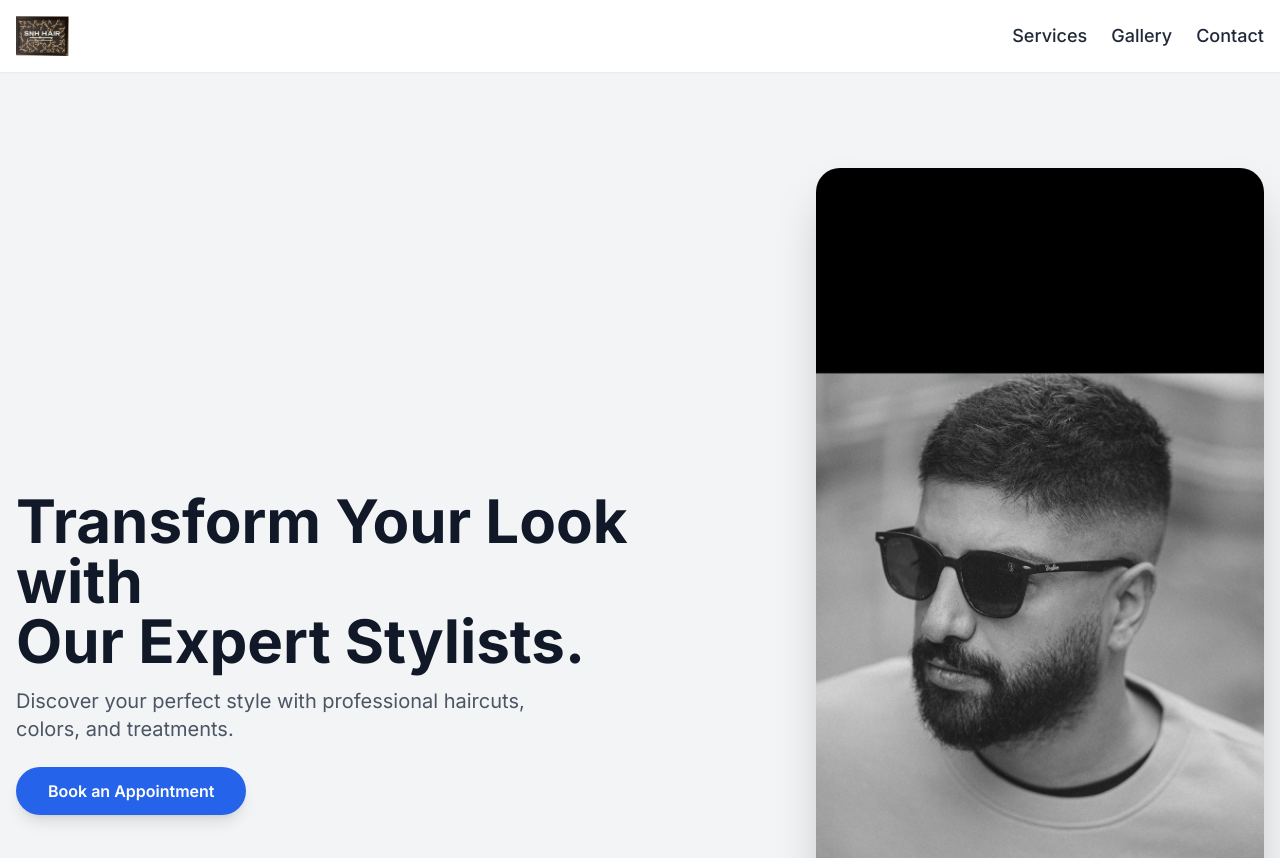
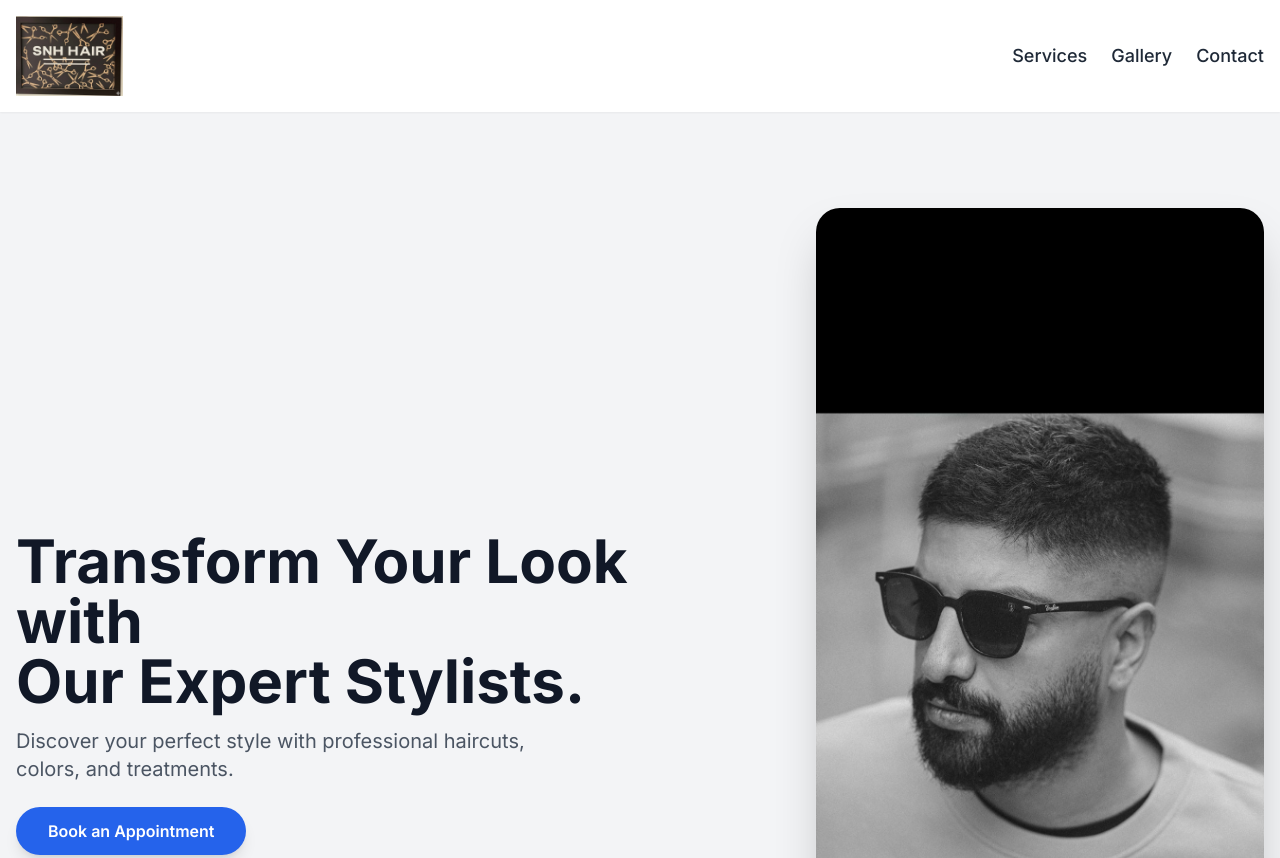
Before and after one commit to balimandeep1/snhair, a plain HTML site: page index.html in a window 1280 px wide. Shown: the top 858 px of the page. Drawn offline with nearby package versions, Linux system fonts and the light colour scheme.

Commit message:
Update index.html

```diff
--- a/index.html
+++ b/index.html
@@ -16,7 +16,7 @@
         }
         /* Custom style for the logo image in the header */
         .logo-img {
-            height: 40px; /* Adjust height as needed */
+            height: 80px; /* Increased height from 40px to 80px */
             width: auto;
         }
     </style>
```
